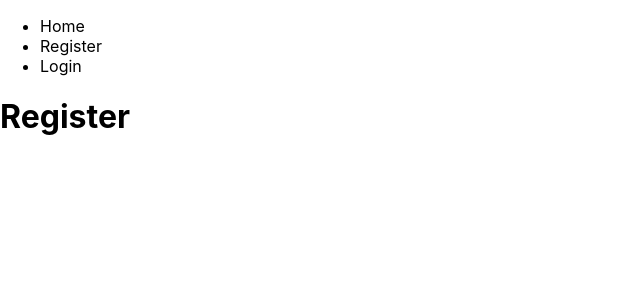
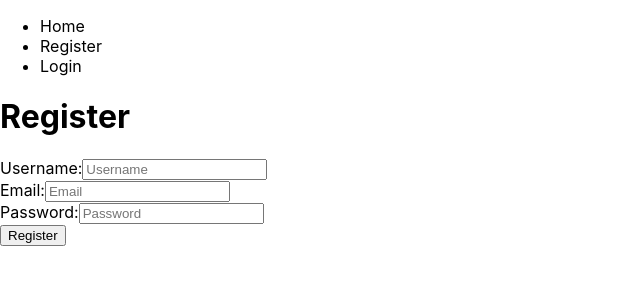
Before and after one commit to phogtr/TBD, a Next.js app in the folder client/: page /register in a window 1280 px wide. Shown: the top 300 px of the page, without its empty margins (0-640 px from the left). Built offline with nearby package versions, Linux system fonts and the light colour scheme.

Commit message:
basic register form & send req

```diff
--- /dev/null
+++ b/client/config/index.ts
@@ -0,0 +1,3 @@
+const dev = process.env.NODE_ENV !== "production";
+
+export const server = dev ? "http://localhost:5000" : "";
--- a/client/package.json
+++ b/client/package.json
@@ -8,6 +8,7 @@
     "start": "next start"
   },
   "dependencies": {
+    "axios": "^0.21.4",
     "next": "11.1.2",
     "react": "17.0.2",
     "react-dom": "17.0.2"
--- a/client/pages/register.tsx
+++ b/client/pages/register.tsx
@@ -1,13 +1,79 @@
-import React from "react";
+import axios from "axios";
+import React, { useState } from "react";
 import { Meta } from "../components/Meta";
+import { server } from "../config";
+
+interface IRegisterBody {
+  username: string;
+  email: string;
+  password: string;
+}
 
 interface IregisterProps {}
 
 const Register: React.FC<IregisterProps> = ({}) => {
+  const [username, setUsername] = useState("");
+  const [email, setEmail] = useState("");
+  const [password, setPassword] = useState("");
+
   return (
     <div>
       <Meta title="Register" />
       <h1>Register</h1>
+      <form
+        onSubmit={async (e) => {
+          e.preventDefault();
+          const registerBody: IRegisterBody = {
+            username,
+            email,
+            password,
+          };
+          try {
+            const res = await axios.post(`${server}/api/register`, registerBody);
+            console.log(res.data);
+          } catch (error) {
+            console.log(error);
+          }
+        }}
+      >
+        <div>
+          <label>
+            Username:
+            <input
+              name="username"
+              type="text"
+              placeholder="Username"
+              value={username}
+              onChange={(e) => setUsername(e.target.value)}
+            />
+          </label>
+        </div>
+        <div>
+          <label>
+            Email:
+            <input
+              name="email"
+              type="email"
+              placeholder="Email"
+              value={email}
+              onChange={(e) => setEmail(e.target.value)}
+            />
+          </label>
+        </div>
+        <div>
+          <label>
+            Password:
+            <input
+              name="password"
+              type="password"
+              placeholder="Password"
+              value={password}
+              onChange={(e) => setPassword(e.target.value)}
+            />
+          </label>
+        </div>
+        <button type="submit">Register</button>
+      </form>
     </div>
   );
 };
```
Also changed, not shown: 2 other files (tests, documents, lock files or other folders).
